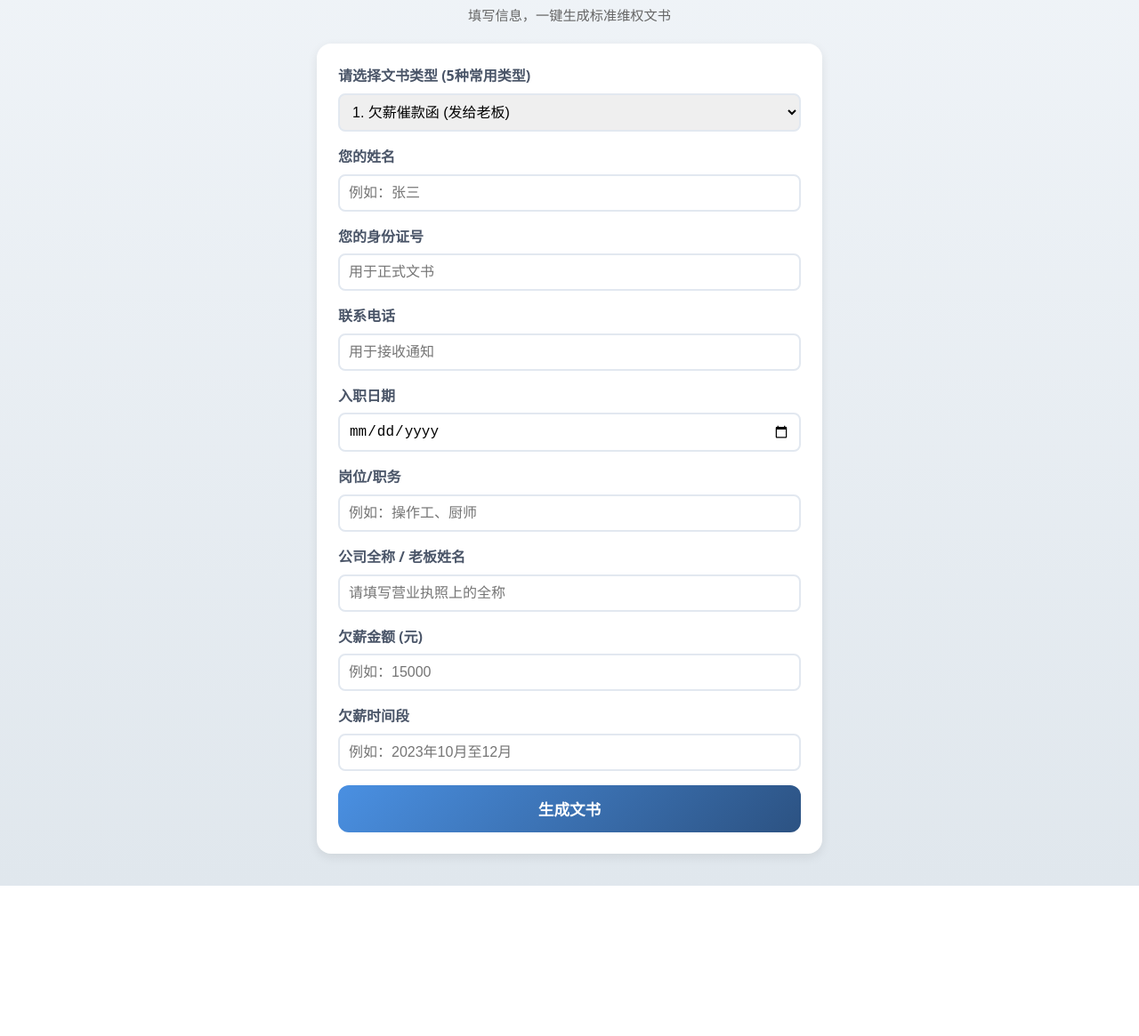
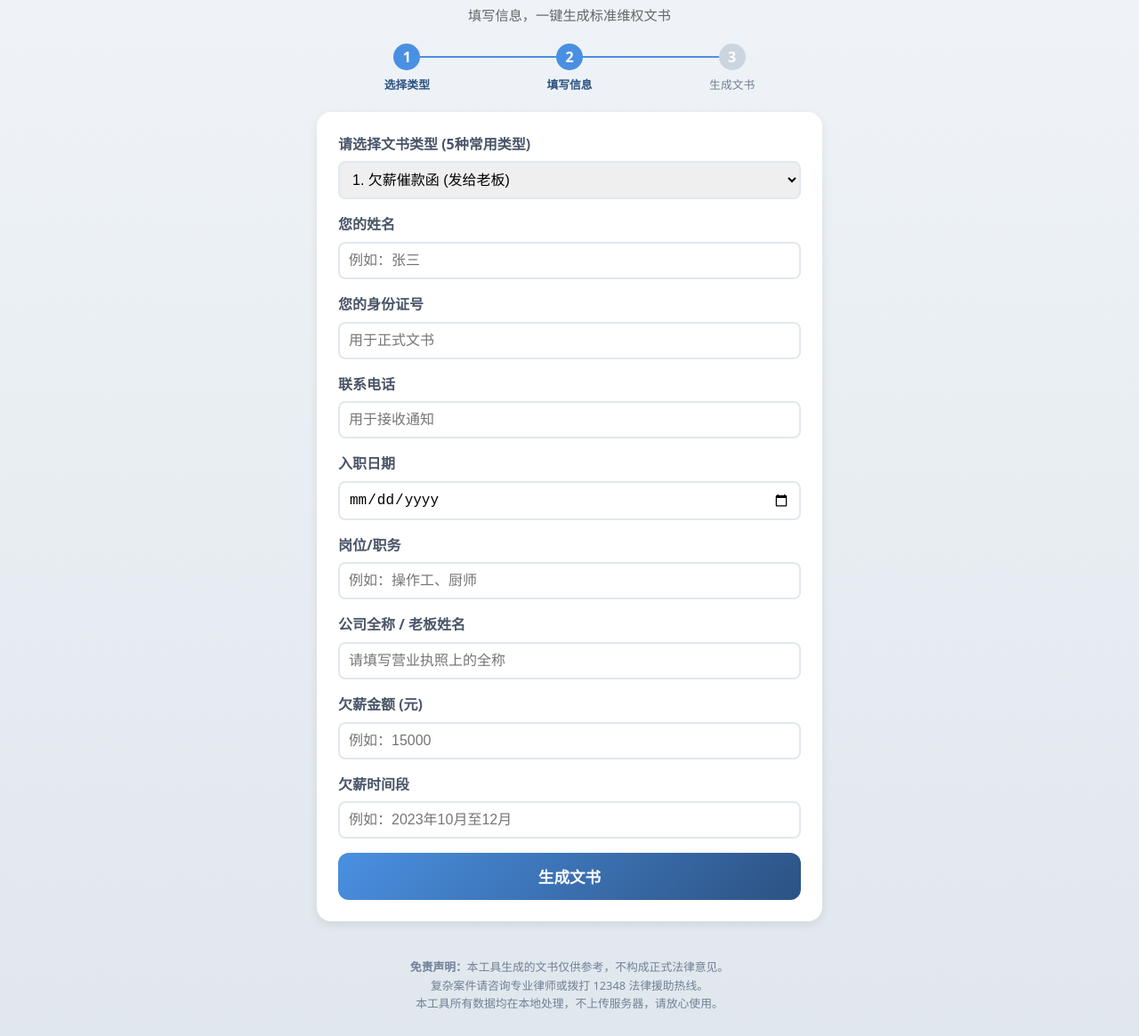
Before and after one commit to hong-red/labor-rights-helper, a plain HTML site: page doc_gen.html in a window 1280 px wide. Shown: the part 95-1260 px from the top of the page at 89% size. Before the commit the page ends 1091 px from the top, so only its background shows below. Drawn offline with Linux system fonts and the light colour scheme.

Commit message:
polish_ui

```diff
--- a/doc_gen.html
+++ b/doc_gen.html
@@ -42,6 +42,58 @@
             color: #666;
             font-size: 0.95rem;
         }
+        /* 步骤条样式 */
+        .steps {
+            display: flex;
+            justify-content: space-between;
+            margin-bottom: 20px;
+            padding: 0 10px;
+        }
+        .step-item {
+            display: flex;
+            flex-direction: column;
+            align-items: center;
+            position: relative;
+            flex: 1;
+        }
+        .step-item:not(:last-child)::after {
+            content: '';
+            position: absolute;
+            top: 14px;
+            left: 50%;
+            width: 100%;
+            height: 2px;
+            background: #cbd5e0;
+            z-index: 0;
+        }
+        .step-circle {
+            width: 30px;
+            height: 30px;
+            background: #cbd5e0;
+            border-radius: 50%;
+            display: flex;
+            align-items: center;
+            justify-content: center;
+            color: white;
+            font-weight: bold;
+            z-index: 1;
+            margin-bottom: 6px;
+        }
+        .step-item.active .step-circle {
+            background: #4a90e2;
+        }
+        .step-item.active::after {
+            background: #4a90e2;
+        }
+        .step-text {
+            font-size: 0.8rem;
+            color: #718096;
+        }
+        .step-item.active .step-text {
+            color: #2c5282;
+            font-weight: bold;
+        }
+
         .card {
             background: white;
             border-radius: 16px;
@@ -114,9 +166,19 @@
             border: 2px solid #2c5282;
         }
 
+        /* 法律免责声明 */
+        .disclaimer {
+            font-size: 0.8rem;
+            color: #718096;
+            text-align: center;
+            margin-top: 30px;
+            padding: 10px;
+            border-top: 1px solid #e2e8f0;
+        }
+
         /* 打印样式 */
         @media print {
-            header, .card:first-of-type, .action-buttons, .back-button, h2 {
+            header, .card:first-of-type, .action-buttons, .back-button, h2, .steps, .disclaimer {
                 display: none !important;
             }
             .card#resultCard {
@@ -144,6 +206,22 @@
             <h1>智能文书生成</h1>
             <div class="subtitle">填写信息，一键生成标准维权文书</div>
         </header>
+
+        <!-- 步骤条 -->
+        <div class="steps">
+            <div class="step-item active">
+                <div class="step-circle">1</div>
+                <div class="step-text">选择类型</div>
+            </div>
+            <div class="step-item active">
+                <div class="step-circle">2</div>
+                <div class="step-text">填写信息</div>
+            </div>
+            <div class="step-item">
+                <div class="step-circle">3</div>
+                <div class="step-text">生成文书</div>
+            </div>
+        </div>
 
         <div class="card">
             <div class="form-group">
@@ -229,6 +307,11 @@
                 <button class="btn" onclick="copyDoc()">复制全文</button>
                 <button class="btn btn-outline" onclick="window.print()">打印 / 存为PDF</button>
             </div>
+        </div>
+        <div class="disclaimer">
+            <p><strong>免责声明：</strong>本工具生成的文书仅供参考，不构成正式法律意见。</p>
+            <p>复杂案件请咨询专业律师或拨打 12348 法律援助热线。</p>
+            <p>本工具所有数据均在本地处理，不上传服务器，请放心使用。</p>
         </div>
     </div>
 
```
